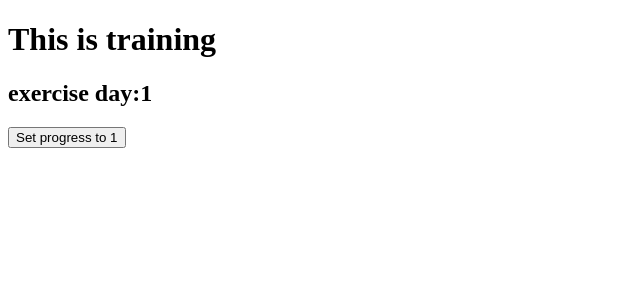
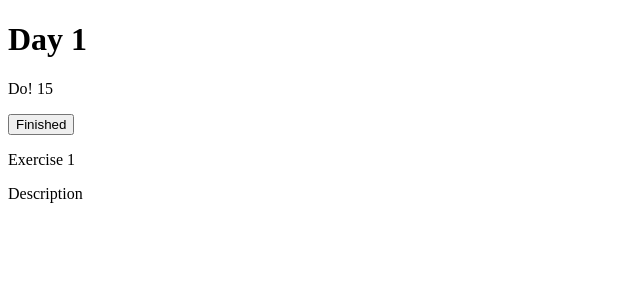
Before and after one commit to konradpardyak/fit-app, a React (Create React App) app: page /training/1 in a window 1280 px wide. Shown: the top 300 px of the page, without its empty margins (0-640 px from the left). Built offline with nearby package versions, Linux system fonts and the light colour scheme.

Commit message:
Finish basic Training logic

```diff
--- /dev/null
+++ b/src/Training/Break.js
@@ -0,0 +1,30 @@
+import React, { useEffect, useState } from 'react';
+
+const Break = (props) => {
+  const {current, setDoBreak, id} = props;
+  const [counter, setCounter] = useState(30);
+
+  useEffect(() => {
+    const timeout = setTimeout(() => setCounter(counter - 1), 1000);
+    if(counter == 0){
+      handleSetCurrent();
+    }
+    return () => clearTimeout(timeout);
+  }, [counter]);
+
+  const handleSetCurrent = () => {
+    setDoBreak(false);
+  }
+
+  return (
+    <div>
+      <h1>Day {id}</h1>
+      <p>Break {counter} </p>
+      <button onClick={handleSetCurrent}>Next</button>
+      <p>Exercise {current+1}</p>
+      <p>Description</p>
+    </div>
+  )
+}
+
+export default Break;
--- /dev/null
+++ b/src/Training/Ready.js
@@ -0,0 +1,33 @@
+import React, { useEffect, useState } from 'react';
+import { useParams } from "react-router-dom";
+
+const Ready = (props) => {
+  const {id} = useParams();
+  const {setCurrent} = props;
+
+  const [counter, setCounter] = useState(5);
+
+  useEffect(() => {
+    const timeout = setTimeout(() => setCounter(counter - 1), 1000);
+    if(counter == 0){
+      handleSetCurrent();
+    }
+    return () => clearTimeout(timeout);
+  }, [counter]);
+
+  const handleSetCurrent = () => {
+    setCurrent(0);
+  }
+
+  return (
+    <div>
+      <h1>Day {id}</h1>
+      <p>Ready? {counter} </p>
+      <button onClick={handleSetCurrent}>Start!</button>
+      <p>Exercise 1</p>
+      <p>Description</p>
+    </div>
+  )
+}
+
+export default Ready;
--- /dev/null
+++ b/src/Training/Train.js
@@ -0,0 +1,45 @@
+import React, { useEffect, useState } from 'react';
+import { useHistory } from 'react-router-dom';
+import { useDispatch } from "react-redux";
+import { setProgress } from "../redux/ducks/progress";
+
+const Train = (props) => {
+  const {current, setCurrent, setDoBreak, id} = props;
+  const [counter, setCounter] = useState(15);
+  const dispatch = useDispatch();
+  let history = useHistory();
+
+  const handleSetProgress = () => {
+    dispatch(setProgress(id));
+  }
+
+  const handleFinished = () => {
+    if(current <3) {
+      setCurrent(current + 1);
+      setDoBreak(true);
+    } else {
+      handleSetProgress();
+      history.goBack();
+    }
+  }
+
+  useEffect(() => {
+    const timeout = setTimeout(() => setCounter(counter - 1), 1000);
+    if(counter == 0){
+      handleFinished();
+    }
+    return () => clearTimeout(timeout);
+  }, [counter]);
+
+  return (
+    <div>
+      <h1>Day {id}</h1>
+      <p>Do! {counter} </p>
+      <button onClick={handleFinished}>Finished</button>
+      <p>Exercise {current+1}</p>
+      <p>Description</p>
+    </div>
+  )
+}
+
+export default Train;
--- a/src/Training/Training.js
+++ b/src/Training/Training.js
@@ -1,21 +1,26 @@
-import React from 'react';
+import React, { useState, useEffect } from 'react';
 import { useParams } from "react-router-dom";
-import { useDispatch } from "react-redux";
-import { setProgress } from "../redux/ducks/progress";
+import Ready from './Ready';
+import Train from './Train';
+import Break from './Break';
 
 const Training = () => {
   const {id} = useParams();
-  const dispatch = useDispatch();
+  const [current, setCurrent] = useState(null);
+  const [doBreak, setDoBreak] = useState(false);
 
-  const handleSetProgress = () => {
-    dispatch(setProgress(id));
-  }
+  useEffect(() => {
+    return () => {
+      setCurrent(null);
+    }
+  }, []);
 
   return (
     <div>
-      <h1>This is training</h1>
-      <h2>exercise day:{id}</h2>
-      <button onClick={handleSetProgress}>Set progress to {id}</button>
+      {
+        current == null ? (<Ready setCurrent={setCurrent}/>) :
+        doBreak ? (<Break current={current} setDoBreak={setDoBreak} id={id} />) : (<Train current={current} setCurrent={setCurrent} setDoBreak={setDoBreak} id={id} />)
+        }
     </div>
   );
 }
```
